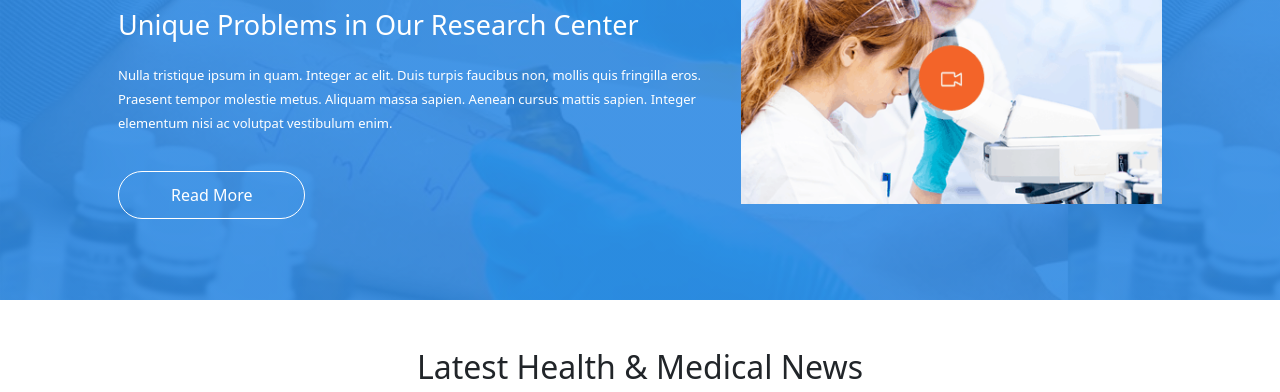
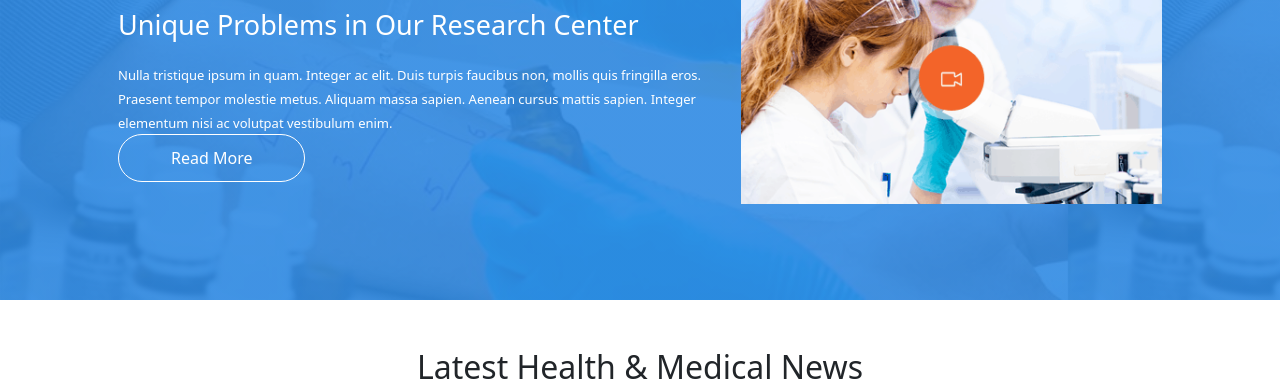
Before and after one commit to kolaw12/HealthCare, a plain HTML site: page index.html in a window 1280 px wide. Shown: the part 2908-3300 px from the top of the page. Drawn offline with nearby package versions, Linux system fonts and the light colour scheme.

Commit message:
Update index.html

```diff
--- a/index.html
+++ b/index.html
@@ -531,7 +531,7 @@
                         Praesent tempor molestie metus. Aliquam massa sapien. Aenean cursus mattis sapien. Integer <br>
                         elementum nisi ac volutpat vestibulum enim.
                     </span>
-                    <div style="position: relative; top: 37px;">
+                    <div style="position: relative; top: 37px mb-5;">
                         <button class="vid-btn"
                             style="border: 1px solid white; border-radius: 30px; padding: 11px 52px; background-color: transparent; color: #fff;">Read
                             More</button>
```
